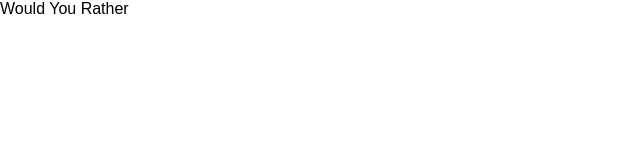
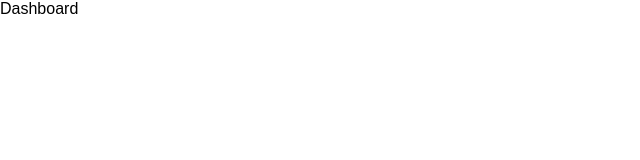
Before and after one commit to corey-benson/ReactND-Would-You-Rather, a React (Create React App) app: page / in a window 1280 px wide. Shown: the top 160 px of the page, without its empty margins (0-640 px from the left). Built offline with nearby package versions, Linux system fonts and the light colour scheme.

Commit message:
added Dashboard component

```diff
--- a/src/actions/shared.js
+++ b/src/actions/shared.js
@@ -1,6 +1,6 @@
 import { getInitialData } from '../utils/api'
-import { receieveUsers } from '../actions/users'
-import { receieveQuestions } from '../actions/questions'
+import { receiveUsers } from '../actions/users'
+import { receiveQuestions } from '../actions/questions'
 import { setAuthedUser } from '../actions/authedUser'
 
 const AUTHED_ID = 'tylermcginnis'
@@ -9,8 +9,8 @@ export function handleInitialData() {
   return (dispatch) => {
     return getInitialData()
       .then(({ users, questions }) => {
-        dispatch(receieveUsers(users))
-        dispatch(receieveQuestions(questions))
+        dispatch(receiveUsers(users))
+        dispatch(receiveQuestions(questions))
         dispatch(setAuthedUser(AUTHED_ID))
       })
   }
--- a/src/components/App.js
+++ b/src/components/App.js
@@ -1,13 +1,20 @@
-import React, { Component } from 'react';
+import React, { Component } from 'react'
+import { connect } from 'react-redux'
+import { handleInitialData } from '../actions/shared'
+import Dashboard from './Dashboard'
 
 class App extends Component {
+  componentDidMount() {
+    this.props.dispatch(handleInitialData())
+  }
+
   render() {
     return (
       <div className="App">
-        Would You Rather
+        <Dashboard />
       </div>
     );
   }
 }
 
-export default App;
+export default connect()(App)
--- /dev/null
+++ b/src/components/Dashboard.js
@@ -0,0 +1,12 @@
+import React, { Component } from 'react'
+import { connect } from 'react-redux'
+
+class Dashboard extends Component {
+  render() {
+    return(
+      <div>Dashboard</div>
+    )
+  }
+}
+
+export default Dashboard
```
